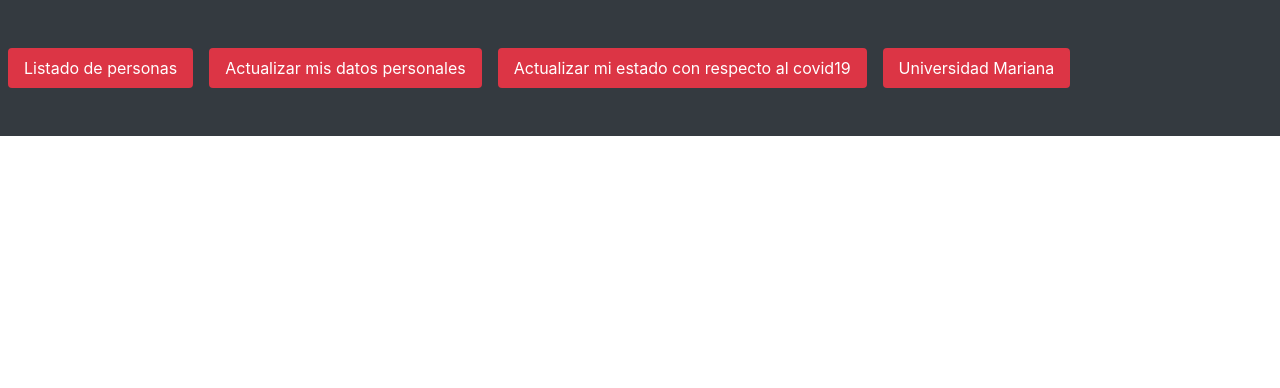
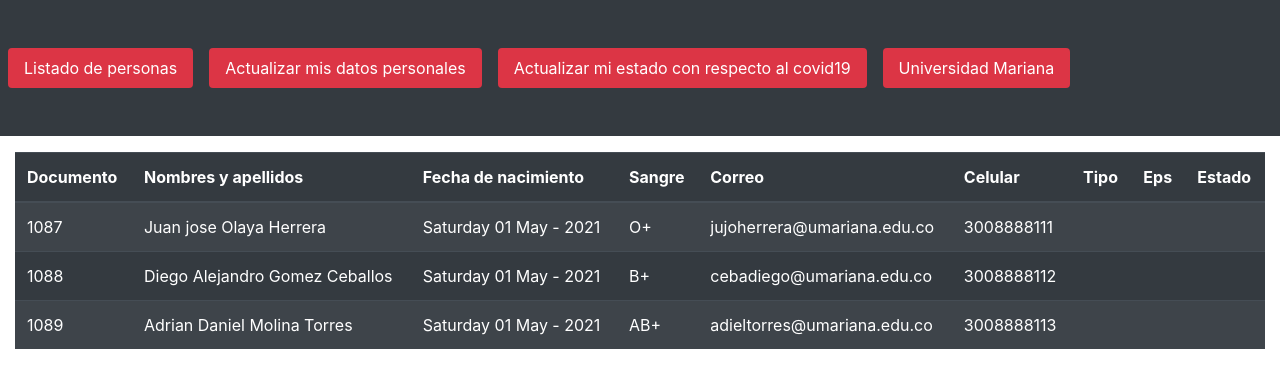
Before and after one commit to carlosdizx/Vacunacion-Umariana-Covid19-Frontend, an Angular app: page /personas in a window 1280 px wide. Shown: the top 388 px of the page. Built offline with nearby package versions, Linux system fonts and the light colour scheme.

Commit message:
lo mismo

```diff
--- a/src/app/app.component.html
+++ b/src/app/app.component.html
@@ -3,4 +3,5 @@
   <!--
   <router-outlet></router-outlet>
   -->
+  <app-persona></app-persona>
 </div>
--- a/src/app/persona/persona.component.html
+++ b/src/app/persona/persona.component.html
@@ -1 +1,28 @@
-<p>persona works!</p>
+<table class="table table-dark table-striped">
+  <thead>
+    <tr>
+      <th>Documento</th>
+      <th>Nombres y apellidos</th>
+      <th>Fecha de nacimiento</th>
+      <th>Sangre</th>
+      <th>Correo</th>
+      <th>Celular</th>
+      <th>Tipo</th>
+      <th>Eps</th>
+      <th>Estado</th>
+    </tr>
+  </thead>
+  <tbody>
+    <tr *ngFor="let persona of personas">
+      <td>{{persona.documento}}</td>
+      <td>{{persona.nombres}} {{persona.apellidos}}</td>
+      <td>{{persona.fechaNacimiento | date: "EEEE dd MMMM - YYYY"}}</td>
+      <td>{{persona.sangre}}</td>
+      <td>{{persona.correo}}</td>
+      <td>{{persona.celular}}</td>
+      <td>{{persona.tipo.nombre}}</td>
+      <td>{{persona.eps.nombre}}</td>
+      <td>{{persona.estado.nombre}}</td>
+    </tr>
+  </tbody>
+</table>
--- a/src/app/persona/persona.component.ts
+++ b/src/app/persona/persona.component.ts
@@ -10,11 +10,15 @@ export class PersonaComponent implements OnInit {
 
   personas: Persona[] = [];
 
-  constructor( private personaService: PersonaService) {
+  constructor( private service: PersonaService) {
   }
 
   ngOnInit(): void {
-    this.personas = this.personaService.darPersonas();
+     this.darPersonas();
+  }
+
+  darPersonas(): void{
+    this.service.darPersonas().subscribe(personas => (this.personas = personas));
   }
 
 }
--- a/src/app/persona/persona.service.ts
+++ b/src/app/persona/persona.service.ts
@@ -1,18 +1,30 @@
 import { Injectable } from '@angular/core';
-import {Observable} from 'rxjs';
+import {Observable, of} from 'rxjs';
+import {Persona} from './persona';
+import {HttpClient} from '@angular/common/http';
+import {map} from 'rxjs/operators';
 import {PERSONAS} from './personas.json';
-import {Persona} from './persona';
+// import {PERSONAS} from './personas.json';
 
 @Injectable({
   providedIn: 'root'
 })
 export class PersonaService {
 
-  constructor() {
-    this.darPersonas();
+  // private httpHeaders = new HttpHeaders({ 'Content-Type': 'application/json' });
+
+  private urlEndpoint = 'http://localhost:8080/persona';
+
+  constructor( ) {
   }
 
-  darPersonas(): Persona[]{
-    return PERSONAS;
+  darPersonas(): Observable<Persona[]>{
+    return of(PERSONAS);
   }
+
+  /*
+  buscarPersona(documento: number): Observable<Persona> {
+    return this.http.get<Persona>(`${this.urlEndpoint}/${documento}`);
+  }
+   */
 }
--- a/src/app/persona/personas.json.ts
+++ b/src/app/persona/personas.json.ts
@@ -7,31 +7,31 @@ export const PERSONAS: Persona[] = [
     fechaNacimiento: new Date(),
     sangre: 'O+',
     correo: 'jujoherrera@umariana.edu.co',
-    celular: 30088881111,
+    celular: 3008888111,
     tipo: new Tipo(),
     eps: new Eps(),
     estado: new Estado()
   },
   {
-    documento: 1087,
+    documento: 1088,
     nombres: 'Diego Alejandro',
     apellidos: 'Gomez Ceballos',
     fechaNacimiento: new Date(),
     sangre: 'B+',
     correo: 'cebadiego@umariana.edu.co',
-    celular: 30088881112,
+    celular: 3008888112,
     tipo: new Tipo(),
     eps: new Eps(),
     estado: new Estado()
   },
   {
-    documento: 1087,
+    documento: 1089,
     nombres: 'Adrian Daniel',
     apellidos: 'Molina Torres',
     fechaNacimiento: new Date(),
     sangre: 'AB+',
     correo: 'adieltorres@umariana.edu.co',
-    celular: 30088881113,
+    celular: 3008888113,
     tipo: new Tipo(),
     eps: new Eps(),
     estado: new Estado()
```
Also changed, not shown: src/app/app.module.ts (+6 -1 lines).
